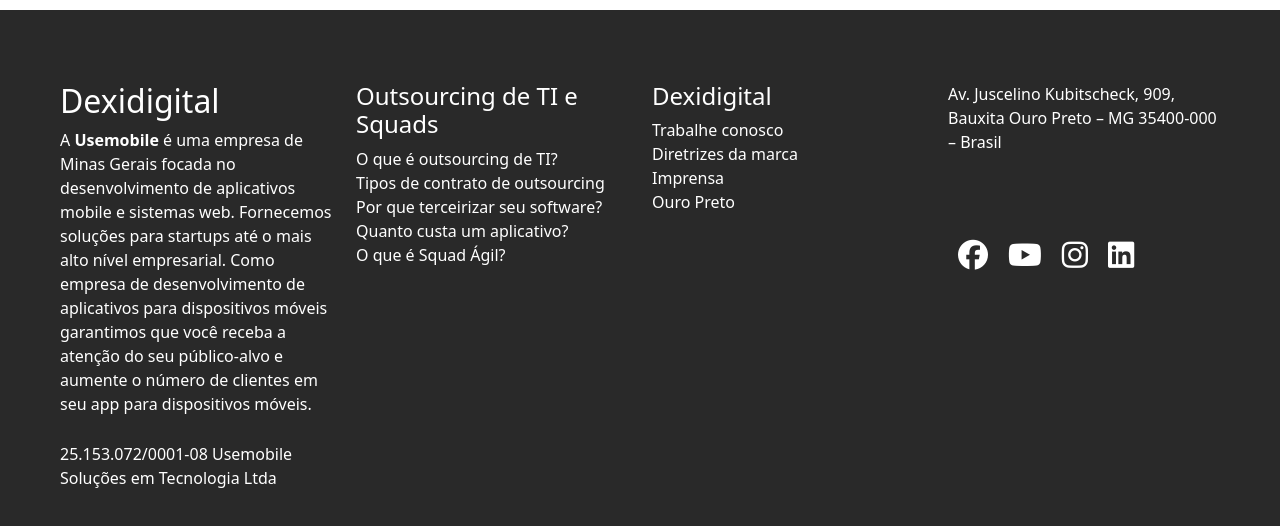
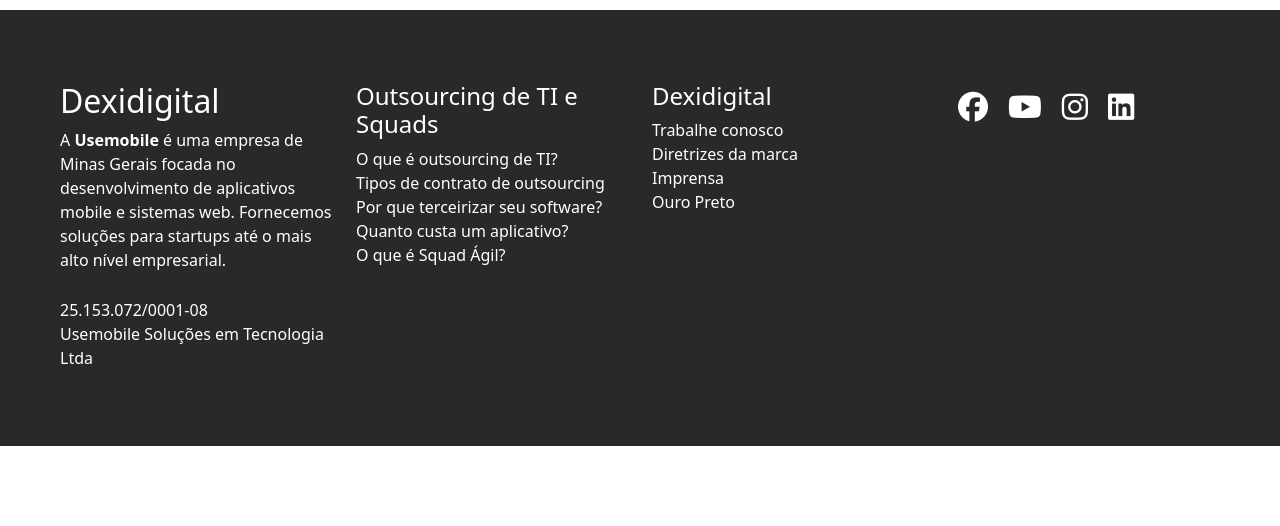
Before and after one commit to stellamaia/Dexidigital, a Vue app: page / in a window 1280 px wide. Shown: the part 1352-1878 px from the top of the page. After the commit the page ends 1798 px from the top, so only its background shows below. Built offline with nearby package versions, Linux system fonts and the light colour scheme; what vue-the-mask would draw is missing.

Commit message:
Modificações no footer

```diff
--- a/src/components/FooterComponent.vue
+++ b/src/components/FooterComponent.vue
@@ -1,17 +1,21 @@
 <template>
     <div class="footer">
         <v-row>
-            <v-col cols="12" sm="6" md="3" lg="3" xl="3">
-                <h2>Dexidigital</h2>
-                <p>A <span class="text-font">Usemobile</span> é uma empresa de Minas Gerais focada no desenvolvimento de
-                    aplicativos mobile e sistemas web. Fornecemos soluções para startups até o
-                    mais alto nível empresarial. Como empresa de desenvolvimento de aplicativos
-                    para dispositivos móveis garantimos que você receba a atenção do seu público-alvo
-                    e aumente o número de clientes em seu app para dispositivos móveis.</p>
-                <p class="information">25.153.072/0001-08
-                    Usemobile Soluções em Tecnologia Ltda</p>
+
+            <v-col cols="12" sm="12" md="12" lg="12" xl="3">
+                <div class="content-footer">
+
+                    <h2>Dexidigital</h2>
+                    <p>A <span class="text-font">Usemobile</span> é uma empresa de Minas Gerais focada no desenvolvimento de
+                        aplicativos mobile e sistemas web. Fornecemos soluções para startups até o
+                        mais alto nível empresarial.</p>
+                    <p class="information">25.153.072/0001-08 <br>
+                        Usemobile Soluções em Tecnologia Ltda</p>
+                </div>
             </v-col>
-            <v-col cols="12" sm="6" md="3" lg="3" xl="3">
+
+            <v-col cols="12" sm="12" md="12" lg="6" xl="3">
+
                 <div>
                     <h4>Outsourcing de TI e Squads</h4>
                     <router-link class="links" to="/">O que é outsourcing de TI?</router-link><br>
@@ -22,7 +26,10 @@
 
                 </div>
             </v-col>
-            <v-col cols="12" sm="6" md="3" lg="3" xl="3">
+
+
+            <v-col cols="12" sm="12" md="12" lg="6" xl="3">
+
                 <div>
                     <h4>Dexidigital</h4>
                     <router-link class="links" to="/">Trabalhe conosco</router-link><br>
@@ -31,11 +38,8 @@
                     <router-link class="links" to="/">Ouro Preto</router-link>
                 </div>
             </v-col>
-            <v-col cols="12" sm="3" md="3" lg="3" xl="3">
-                <div>
-                    <p>Av. Juscelino Kubitscheck, 909, Bauxita Ouro Preto – MG
-                        35400-000 – Brasil</p>
-                </div>
+
+            <v-col cols="12" sm="12" md="12" lg="6" xl="3">
                 <div class="social-media">
                     <span class="elementor-screen-only ">
                         <a href="https://www.facebook.com/usemobile" target="_blank" click="social">
@@ -62,6 +66,7 @@
                 </div>
             </v-col>
         </v-row>
+
     </div>
 </template>
 
@@ -98,9 +103,7 @@
     cursor: pointer;
 }
 
-.social-media {
-    padding-top: 60px !important;
-}
+
 
 .icon {
     font-size: 30px;
@@ -118,4 +121,5 @@
     .footer {
         text-align: center;
     }
-}</style>
+}
+</style>
```
